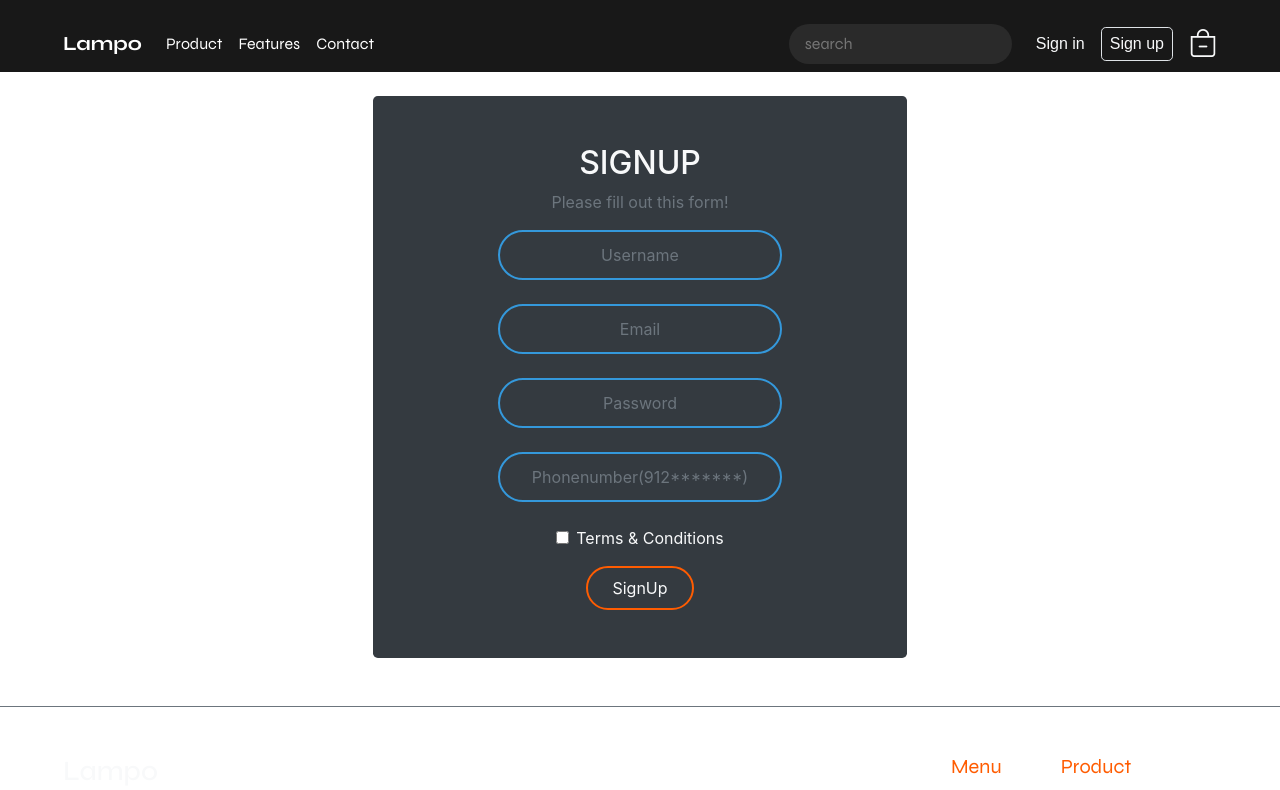
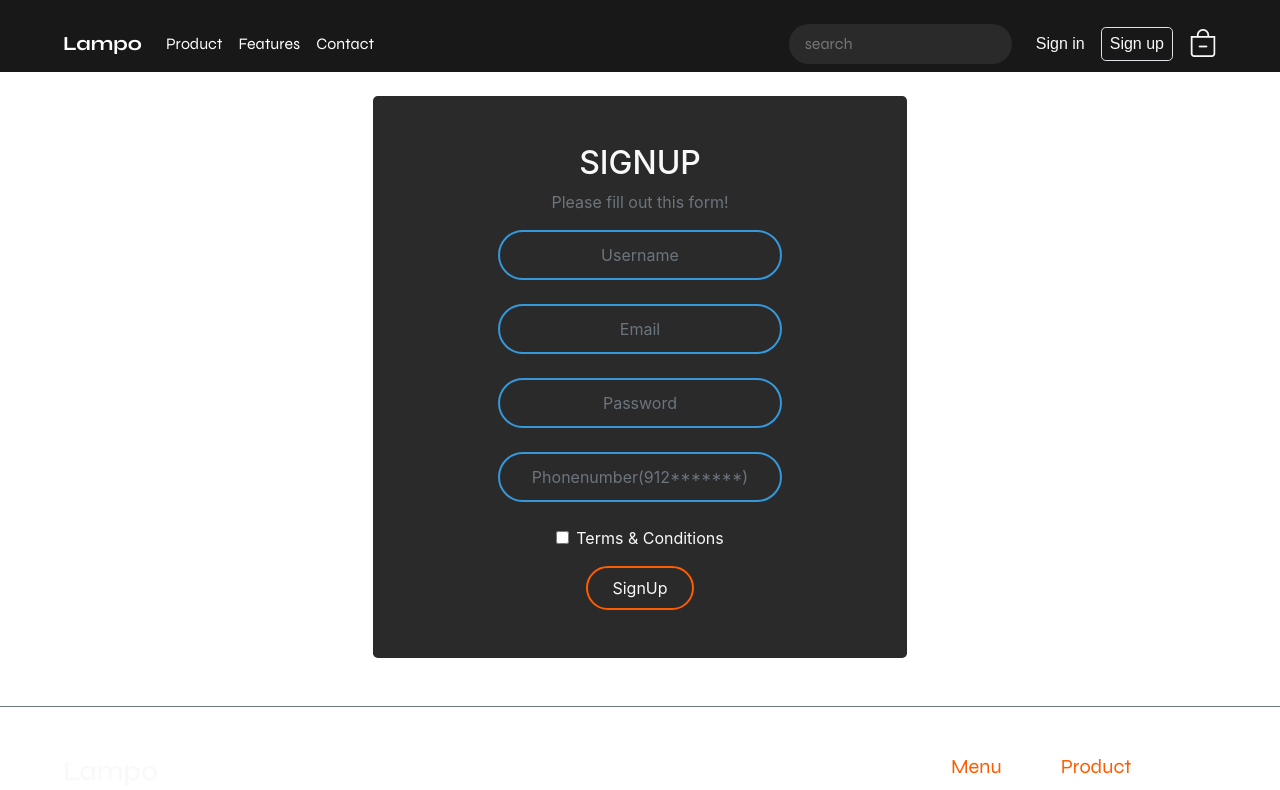
Before and after one commit to AliKarimNemati/lampo, a Nuxt app: page /signup in a window 1280 px wide. Shown: the top 790 px of the page. Built offline with nearby package versions, Linux system fonts and the light colour scheme.

Commit message:
some color changed

```diff
--- a/pages/check-out.vue
+++ b/pages/check-out.vue
@@ -17,7 +17,8 @@
         'd-block': this.cart.length != 0,
       }"
     >
-      <table class="table text-light col-md-10 text-center mx-auto">
+      <div class="mx-auto col-md-10 bg-dark pt-5 px-5 pb-4 rounded">
+        <table class="table text-light  text-center border">
           <thead>
             <tr>
               <th scope="col">#</th>
@@ -37,11 +38,12 @@
             </tr>
           </tbody>
         </table>
-      <h3 class="text-center">Total: ${{ total }}</h3>
+      <h3 class="text-center mt-4">Total: ${{ total }}</h3>
+      </div>
 
       <Form v-if="cart.length != 0" />
 
-      <div class="text-center mt-5">
+      <div class="text-center mt-4">
         <button
           class="text-light btn shop-btn rounded-pill p-2 pl-4 pr-4 mr-3"
           @click="
@@ -107,7 +109,7 @@ export default {
 
   head() {
     return {
-      title: 'Check out',
+      title: "Check out",
       meta: [
         {
           hid: "description",
--- a/pages/signin.vue
+++ b/pages/signin.vue
@@ -146,7 +146,7 @@ export default {
 
 <style>
 .logIn {
-  background-color: #343a40;
+  background-color: #2a2a2a;
   margin: 0 auto;
 }
 
--- a/pages/signup.vue
+++ b/pages/signup.vue
@@ -231,7 +231,7 @@ export default {
 
 <style scoped>
 .logIn {
-  background-color: #343a40;
+  background-color: #2a2a2a;
   margin: 0 auto;
 }
 
```
Lines whose indentation alone changed are shown as unchanged.
